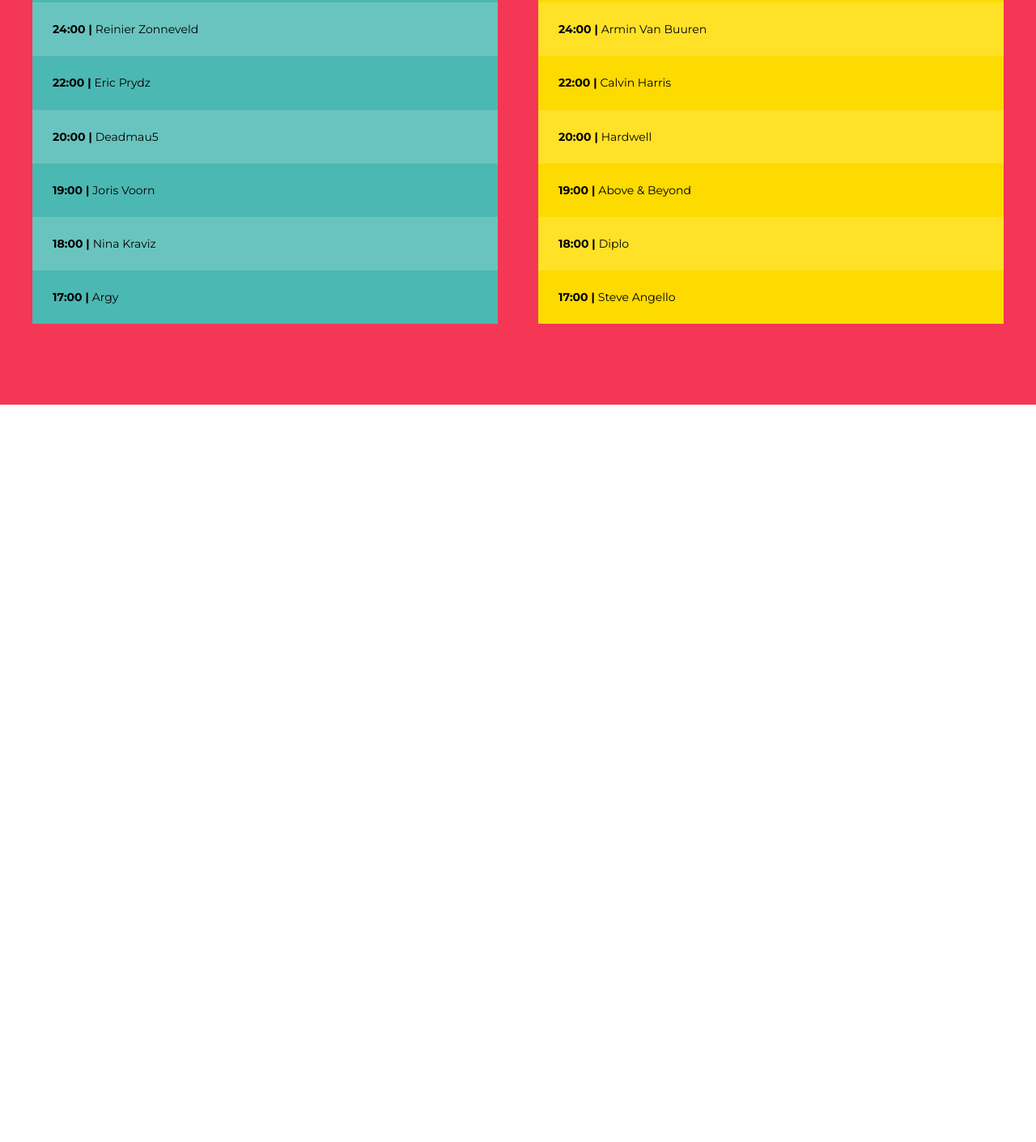
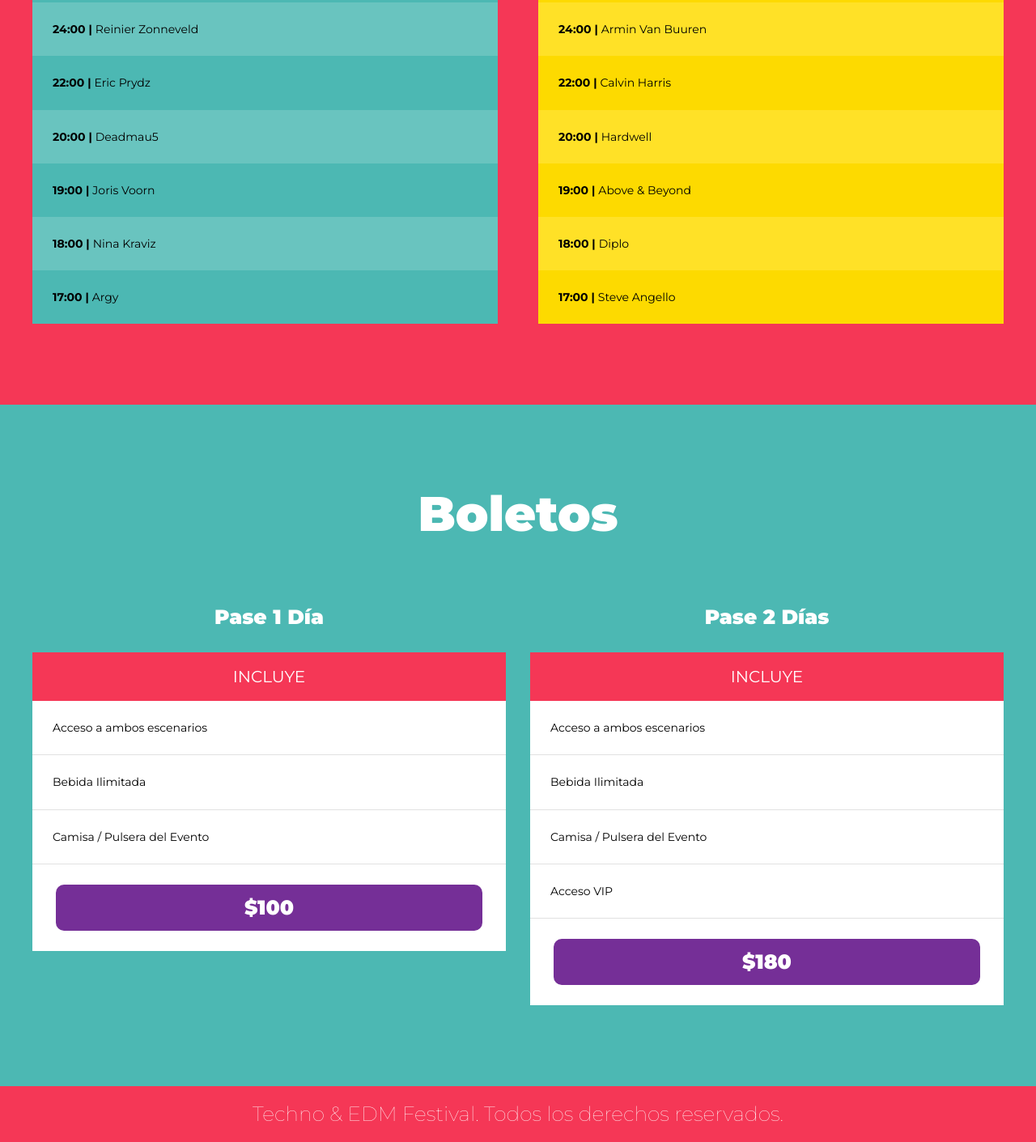
Before and after one commit to NizarindanyLuna21/V.FestivalMusica_Js-SASS, a website: page index.html in a window 1280 px wide. Shown: the part 2427-3838 px from the top of the page at 81% size. Before the commit the page ends 2927 px from the top, so only its background shows below. Drawn offline with Linux system fonts and the light colour scheme.

Commit message:
Finalizando seccion de Boletos y footer con SASS

```diff
--- a/gulpfile.js
+++ b/gulpfile.js
@@ -5,9 +5,9 @@
 const sass = gulpSass(dartSass)
 
 export function css(done) {
-    src('src/scss/app.scss')
+    src('src/scss/app.scss', {sourcemaps: true})
     .pipe( sass().on('error', sass.logError) )
-    .pipe( dest('build/css'))
+    .pipe( dest('build/css', {sourcemaps: true}))
     done()
 }
 
--- a/index.html
+++ b/index.html
@@ -161,5 +161,51 @@
         </div> <!--.escenarios-contenedor -->
     </section>
 
+    <section id="boletos" class="contenedor-boletos">
+        <h3>Boletos</h3>
+
+        <div class="boletos contenedor">
+            <div class="pase">
+                <p class="pase-nombre">Pase 1 Día</p>
+                <header class="pase-header">
+                    <p>Incluye</p>
+                </header>
+                <div class="pase-body">
+                    <ul>
+                        <li>Acceso a ambos escenarios</li>
+                        <li>Bebida Ilimitada</li>
+                        <li>Camisa / Pulsera del Evento</li>
+                    </ul>
+                </div>
+                <footer class="pase-footer">
+                    <p>$100</p>
+                </footer>
+            </div>
+            <div class="pase">
+                <p class="pase-nombre">Pase 2 Días</p>
+                <header class="pase-header">
+                    <p>Incluye</p>
+                </header>
+                <div class="pase-body">
+                    <ul>
+                        <li>Acceso a ambos escenarios</li>
+                        <li>Bebida Ilimitada</li>
+                        <li>Camisa / Pulsera del Evento</li>
+                        <li>Acceso VIP</li>
+                    </ul>
+                </div>
+                <footer class="pase-footer">
+                    <p>$180</p>
+                </footer>
+            </div>
+        </div>
+    </section>
+
+    <footer class="footer">
+        <div class="contenedor">
+            <h3 class="titulo">Techno & EDM Festival. Todos los derechos reservados.</h3>
+        </div>
+    </footer>
+
 </body>
 </html>
--- /dev/null
+++ b/src/scss/layout/_boletos.scss
@@ -0,0 +1,68 @@
+@use 'base/variables' as v;
+@use 'base/mixins' as m;
+
+.contenedor-boletos {
+    background-color: v.$verde;
+
+    h3, .pase-nombre, .pase-header p {
+        color: v.$blanco;
+    }
+}
+.boletos {
+    @include m.tablet {
+        display: grid;
+        grid-template-columns: repeat(2, 1fr);
+        gap: 3rem;
+    }
+    .pase {
+        transition: transform .3s ease-in-out;
+        .pase-nombre{
+            font-weight: 900;
+            font-size: 2.5rem;
+            text-align: center;
+        }
+        .pase-header {
+            background-color: v.$rosa;
+            p {
+                text-align: center;
+                text-transform: uppercase;
+                padding: 1.5rem;
+                margin: 0;
+            }
+        }
+        .pase-body {
+            background-color: v.$blanco;
+            ul {
+                @include m.resetear-lista;
+                li {
+                    padding: 2.5rem;
+                    font-size: 1.4rem;
+                    border-bottom: 1px solid #e1e1e1;
+                }
+            }
+        }
+        .pase-footer {
+                background-color: v.$blanco;
+                display: flex;
+                justify-content: center;
+            p {
+                background-color: v.$morado;
+                border-radius: 10px;
+                width: 90%;
+                padding: 1rem;
+                text-align: center;
+                color: v.$blanco;
+                font-size: 2.5rem;
+                font-weight: 900;
+                cursor: pointer;
+            }
+            p:hover {
+                background-color: darken(v.$morado, 20%);
+            }
+        }
+    }
+    .pase:hover {
+        transform: scale(1.05);
+    }
+
+}
--- /dev/null
+++ b/src/scss/layout/_footer.scss
@@ -0,0 +1,15 @@
+@use 'base/variables' as v;
+@use 'base/mixins' as m;
+
+.footer {
+    background-color: v.$rosa;
+
+    .titulo {
+        color: v.$blanco;
+        font-size: 2.5rem;
+        font-weight: 100;
+        padding: 2rem;
+        margin: 0;
+    }
+
+}
--- a/src/scss/layout/_index.scss
+++ b/src/scss/layout/_index.scss
@@ -2,3 +2,5 @@
 @forward 'video';
 @forward 'festival';
 @forward 'lineup';
+@forward 'boletos';
+@forward 'footer';
```
Also changed, not shown: build/css/app.css.
